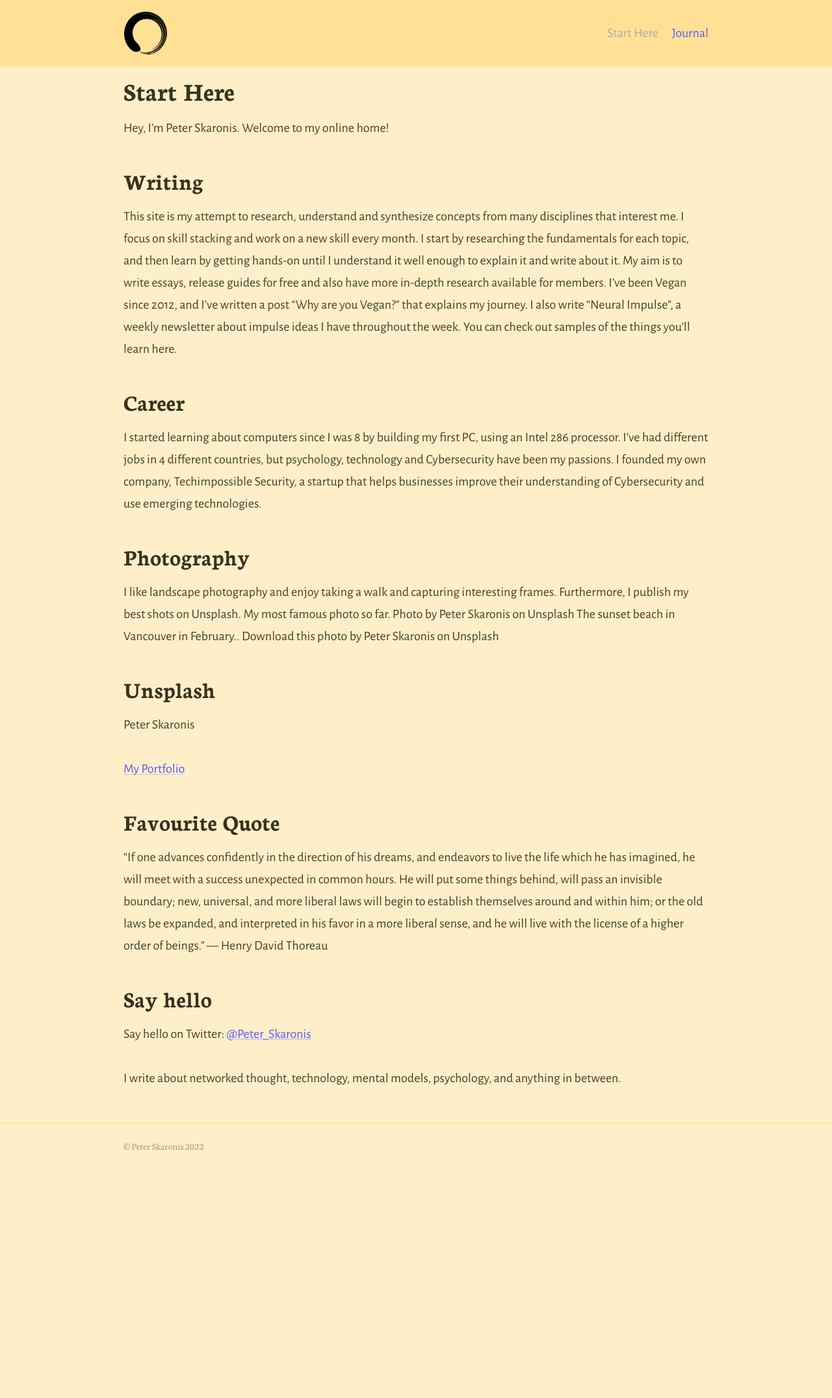
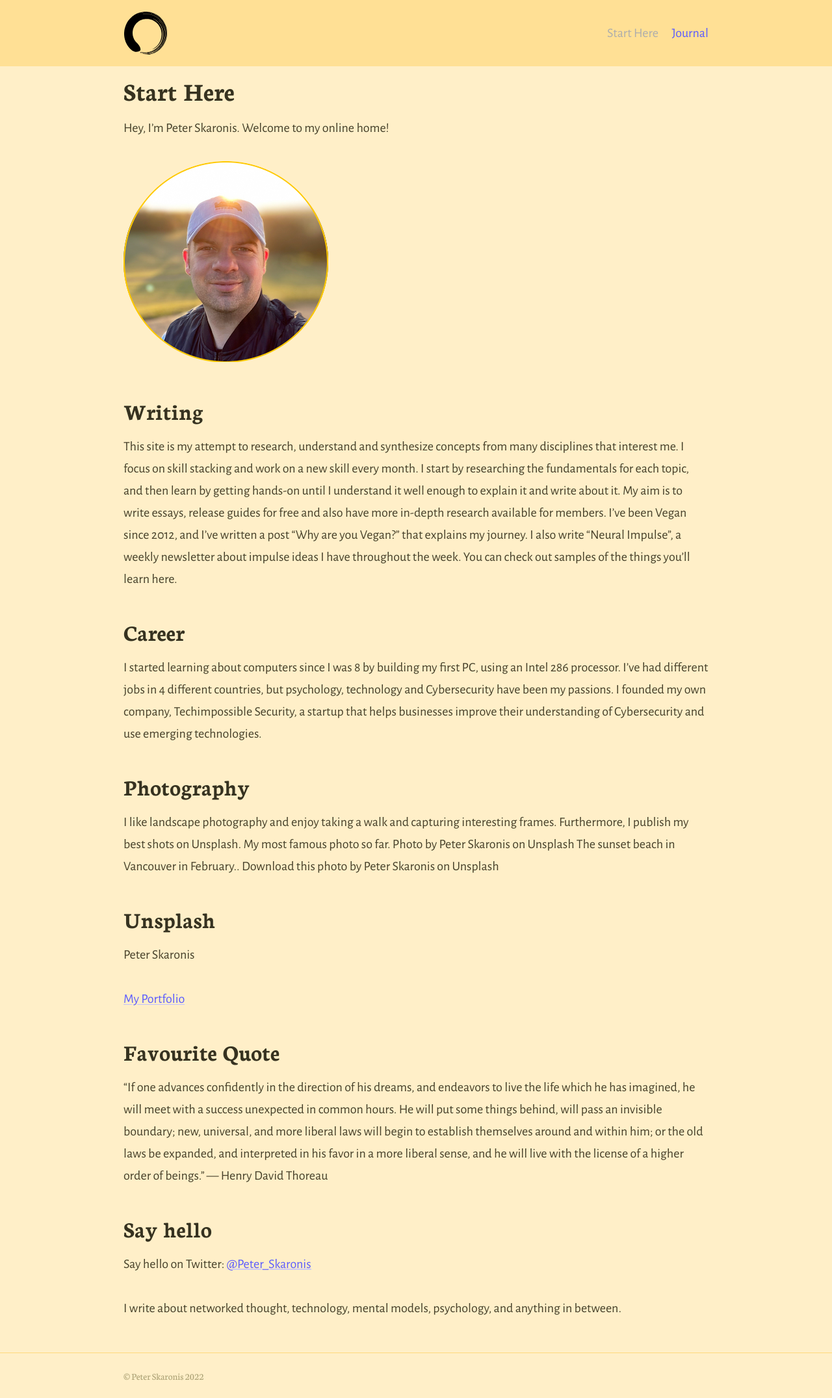
Before and after one commit to Peterskaronis/journal, a Jekyll site: the page built from about.md, in a window 1280 px wide. Shown: the whole page at 65% size. Built offline with Jekyll 4.4.1, drawn with Linux system fonts in a browser that asks for light colours; before the commit the page ends 1797 px from its top, so only the background shows below that.

Commit message:
Update about.md

```diff
--- a/about.md
+++ b/about.md
@@ -4,7 +4,7 @@ title: Start Here
 
 Hey, I'm Peter Skaronis. Welcome to my online home!
 
-
+![](/assets/ps.png)
 
 ## Writing
 This site is my attempt to research, understand and synthesize concepts from many disciplines that interest me.
```
